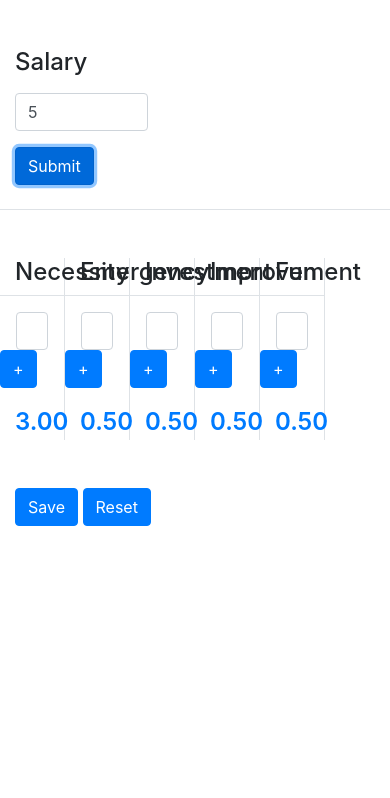
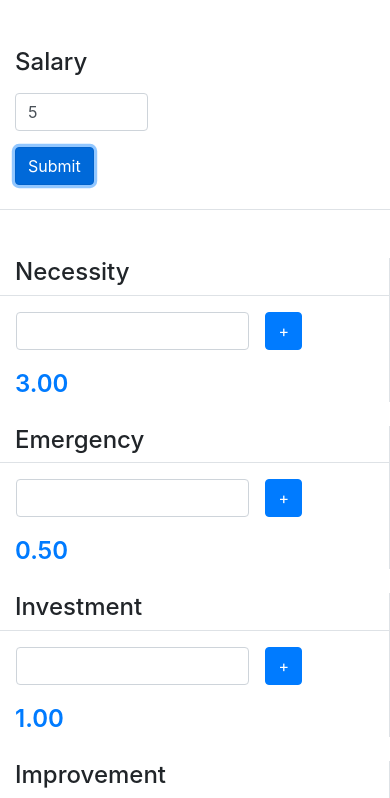
Before and after one commit to bentom03/budget-app, a plain HTML site: page index.html in a window 390 px wide. Both pictures are taken after typing "5" into the empty fields and a click on the button "Submit". Shown: the top 798 px of the page. Drawn offline with nearby package versions, Linux system fonts and the light colour scheme.

Commit message:
percentage increased for investment

```diff
--- a/budget.js
+++ b/budget.js
@@ -32,9 +32,9 @@ function prepareBuckets(sal) {
     let expenses = new Object();
     expenses.necessity = (sal * 0.6).toFixed(2);
     expenses.emergency = (sal * 0.1).toFixed(2);
-    expenses.improvement = (sal * 0.1).toFixed(2);
-    expenses.investment = (sal * 0.1).toFixed(2);
-    expenses.fun = (sal * 0.1).toFixed(2);
+    expenses.improvement = (sal * 0.05).toFixed(2);
+    expenses.investment = (sal * 0.2).toFixed(2);
+    expenses.fun = (sal * 0.05).toFixed(2);
 
     $('#necessity').html(expenses.necessity);
     $('#emergency').html(expenses.emergency);
--- a/index.html
+++ b/index.html
@@ -43,7 +43,7 @@
         </div>
       </div>
       <div class="row mt-5">
-        <div class="col-2 border-right">
+        <div class="col-12 col-md-2 border-right">
           <div class="row border-bottom">
             <div class="col-12"><h4>Necessity</h4></div></div>
           <div class="row mt-3">
@@ -53,7 +53,7 @@
           <div class="row"><div class="col-12 mt-3 fund-left" id="necessity"></div>
         </div>
         </div>
-        <div class="col-2 border-right">
+        <div class="col-12 col-md-2 border-right mt-4 mt-md-0">
           <div class="row border-bottom">
             <div class="col-12 text-bold"><h4>Emergency</h4></div>
           </div>
@@ -63,7 +63,7 @@
             </div>
           <div class="row"><div class="col-12 mt-3 fund-left" id="emergency"></div></div>
         </div>
-        <div class="col-2 border-right">
+        <div class="col-12 col-md-2 border-right mt-4 mt-md-0">
           <div class="row border-bottom">
             <div class="col-12"><h4>Investment</h4></div>
           </div>
@@ -73,7 +73,7 @@
           </div>
           <div class="row"><div class="col-12 mt-3 fund-left" id="investment"></div></div>
         </div>
-        <div class="col-2 border-right">
+        <div class="col-12 col-md-2 border-right mt-4 mt-md-0">
           <div class="row border-bottom">
             <div class="col-12"><h4>Improvement</h4></div>
           </div>
@@ -83,7 +83,7 @@
           </div>
           <div class="row"><div class="col-12 mt-3 fund-left" id="improvement"></div></div>
         </div>
-        <div class="col-2 border-right">
+        <div class="col-12 col-md-2 border-right mt-4 mt-md-0">
           <div class="row border-bottom">
             <div class="col-12"><h4>Fun</h4></div>
           </div>
```
